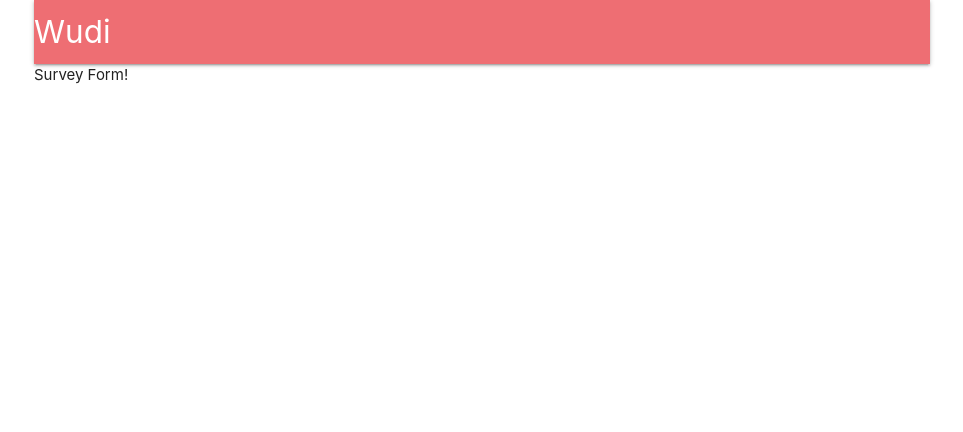
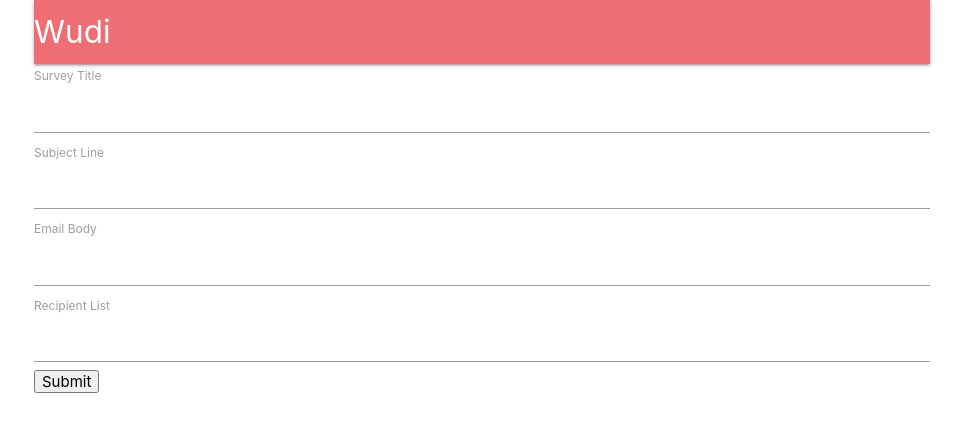
Before and after one commit to akanch/email-survey-app, a React (Create React App) app in the folder client/: page /surveys/new in a window 1280 px wide. Shown: the top 432 px of the page, without its empty margins (158-1121 px from the left). Built offline with nearby package versions, Linux system fonts and the light colour scheme; no server answers.

Commit message:
survey fields added

```diff
--- /dev/null
+++ b/client/src/components/surveys/SurveyField.js
@@ -0,0 +1,13 @@
+import React from "react";
+
+// looks into the propsand pulls out the input object and label, and tell input
+// to accept all keys and values in the input object. ...input does not assign
+// the input object a specific name, but rather just passes it in
+export default ({ input, label }) => {
+  return (
+    <div>
+      <label>{label}</label>
+      <input {...input} />
+    </div>
+  );
+};
--- a/client/src/components/surveys/SurveyForm.js
+++ b/client/src/components/surveys/SurveyForm.js
@@ -1,18 +1,44 @@
+// lodash's map function iterates over an array and returns a new a array with
+// different records inside of it
+import _ from "lodash";
 import React, { Component } from "react";
-// reduxForm helps us communicate with our redux store
-import { reduxForm } from "redux-form";
+// reduxForm helps us communicate with our redux store and Field is a helper
+// that allows us to render any type of html form elements
+import { reduxForm, Field } from "redux-form";
+import SurveyField from "./SurveyField";
 
+const FIELDS = [
+  { label: "Survey Title", name: "title" },
+  { label: "Subject Line", name: "subject" },
+  { label: "Email Body", name: "body" },
+  { label: "Recipient List", name: "emails" }
+];
+
+// handleSubmit is a function provided from the reduxForm that was wired
+// on the bottom. the function passed in will be automatically called
+// when a user submits the form
 class SurveyForm extends Component {
+  renderFields() {
+    return _.map(FIELDS, ({ label, name }) => {
+      return (
+        <Field key={name} component={SurveyField} type="text" label={label} name={name} />
+      );
+    });
+  }
   render() {
     return (
       <div>
-        Survey Form!
+        <form onSubmit={this.props.handleSubmit(values => console.log(values))}>
+          {this.renderFields()}
+          <button type="submit">Submit</button>
+        </form>
       </div>
     );
   }
 }
 
-// reduxForm takes in one argument to help customize behavior of the form
+// reduxForm takes in one argument to help customize behavior of the form, it
+// wires up some additional props from reduxForm to our SurveyForm component
 export default reduxForm({
   form: "surveyForm"
 })(SurveyForm);
```
